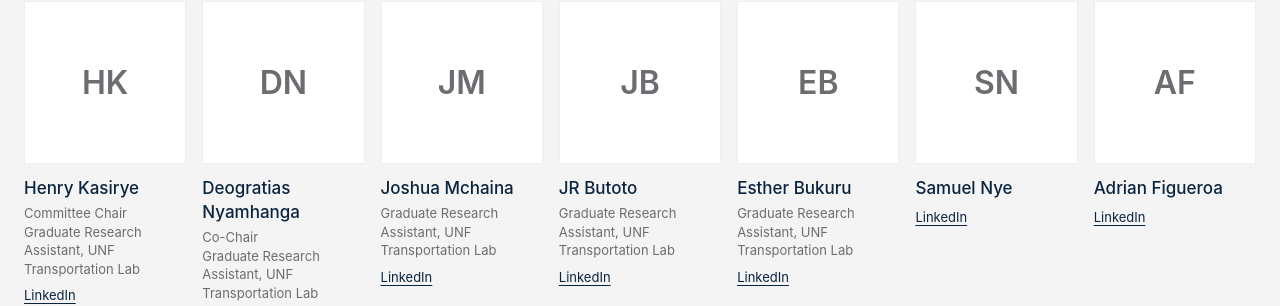
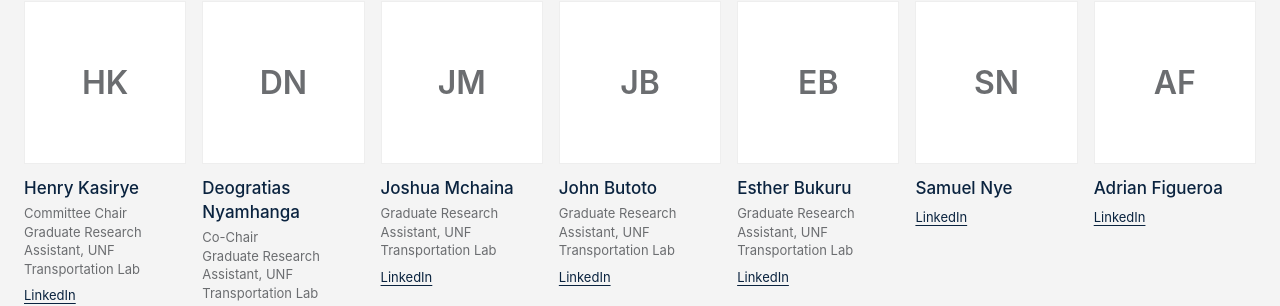
Before and after one commit to Gabriel-Dee/ITE-SLS-FE, a React (Vite) app: page / in a window 1280 px wide. Shown: the part 9283-9589 px from the top of the page. Built offline with nearby package versions, Linux system fonts and the light colour scheme.

Commit message:
Use John Butoto's name on the team section

```diff
--- a/src/data.ts
+++ b/src/data.ts
@@ -33,7 +33,7 @@ export const teamGroups: TeamGroup[] = [
       { name: 'Henry Kasirye', role: 'Committee Chair\nGraduate Research Assistant, UNF Transportation Lab', link: { label: 'LinkedIn', url: 'https://www.linkedin.com/in/henry-kasirye-765088340/' } },
       { name: 'Deogratias Nyamhanga', role: 'Co-Chair\nGraduate Research Assistant, UNF Transportation Lab', link: { label: 'LinkedIn', url: 'https://www.linkedin.com/in/deogratias-nyamhanga/' } },
       { name: 'Joshua Mchaina', role: 'Graduate Research Assistant, UNF Transportation Lab', link: { label: 'LinkedIn', url: 'https://www.linkedin.com/in/joshua-mchaina-7a6292156/' } },
-      { name: 'JR Butoto', role: 'Graduate Research Assistant, UNF Transportation Lab', link: { label: 'LinkedIn', url: 'https://www.linkedin.com/in/jrbutoto/' } },
+      { name: 'John Butoto', role: 'Graduate Research Assistant, UNF Transportation Lab', link: { label: 'LinkedIn', url: 'https://www.linkedin.com/in/jrbutoto/' } },
       { name: 'Esther Bukuru', role: 'Graduate Research Assistant, UNF Transportation Lab', link: { label: 'LinkedIn', url: 'https://www.linkedin.com/in/esther-bukuru-b85948305/' } },
       { name: 'Samuel Nye', link: { label: 'LinkedIn', url: 'https://www.linkedin.com/in/samuel-nye-166850393/' } },
       { name: 'Adrian Figueroa', link: { label: 'LinkedIn', url: 'https://www.linkedin.com/in/adrian-figueroa-7807a4305/' } },
```
